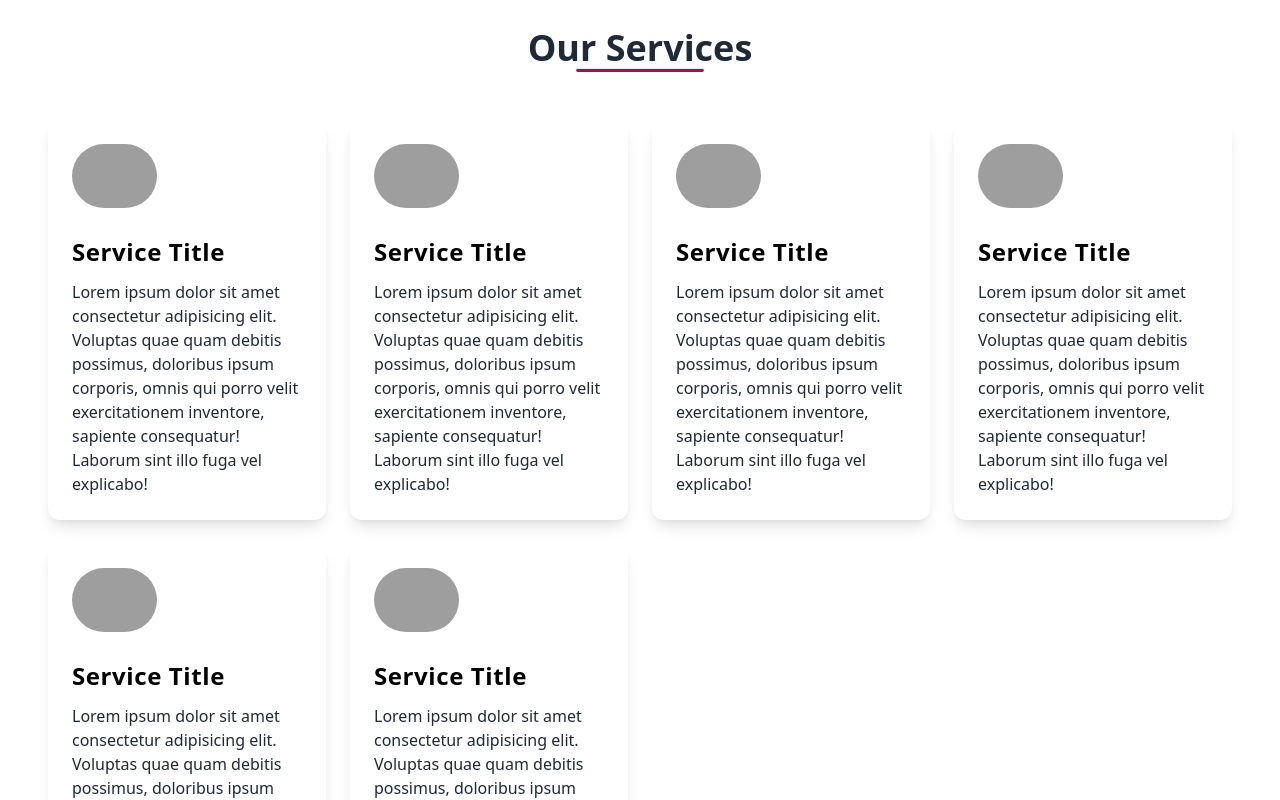
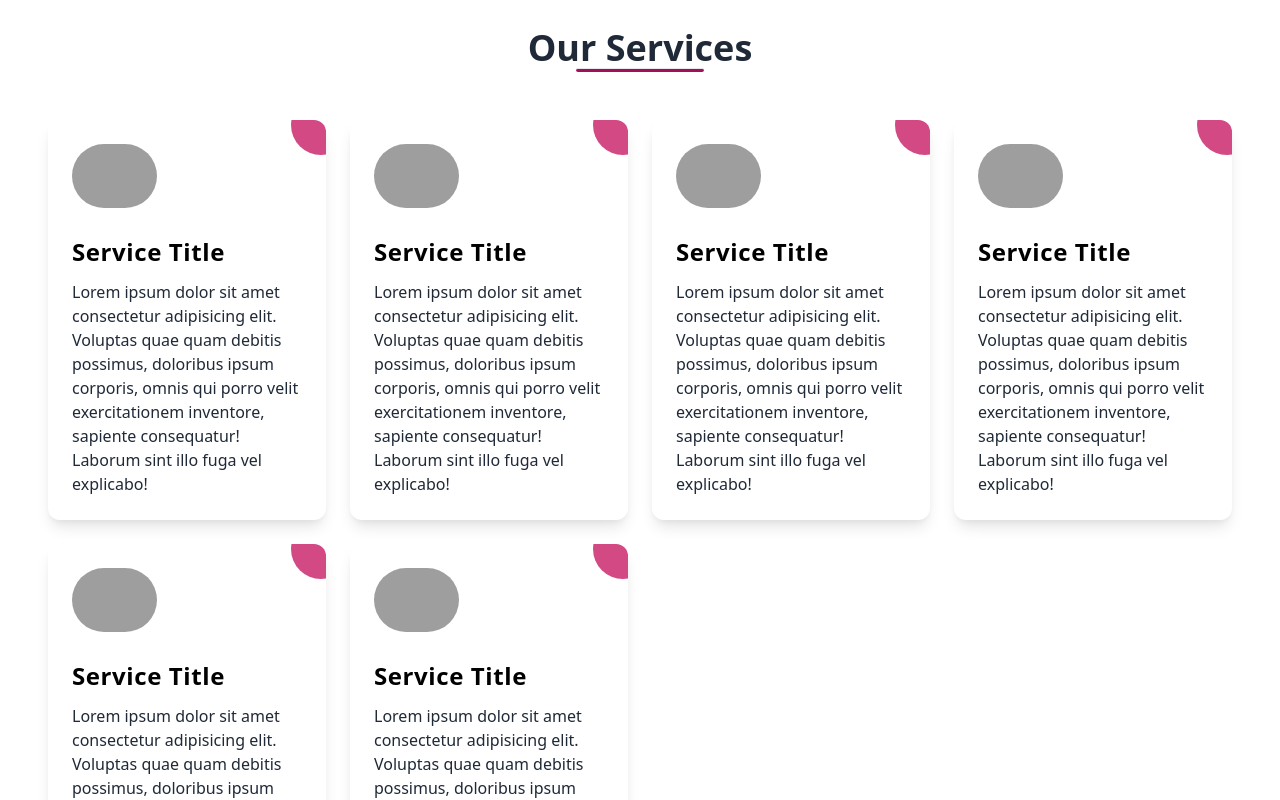
Before and after one commit to techhub-community/techhub-website, a Next.js app: page / in a window 1280 px wide. Shown: the part 2780-3580 px from the top of the page. Built offline with nearby package versions, Linux system fonts and the light colour scheme; grey boxes are pictures that could not be loaded.

Commit message:
updated scss file with services hover card

```diff
--- a/styles/globals.scss
+++ b/styles/globals.scss
@@ -14,6 +14,63 @@ a {
 * {
   box-sizing: border-box;
 }
+.go-corner {
+  display: flex;
+  align-items: center;
+  justify-content: center;
+  position: absolute;
+  width: 32px;
+  height: 32px;
+  overflow: hidden;
+  top: 0;
+  right: 0;
+  background-color: #d24984;
+  border-radius: 0 4px 0 32px;
+}
+
+.go-arrow {
+  margin-top: -4px;
+  margin-right: -4px;
+  color: white;
+  font-family: courier, sans;
+}
+
+.hover-card {
+  position: relative;
+  text-decoration: none;
+  z-index: 0;
+  overflow: hidden;
+
+  &:before {
+    content: '';
+    position: absolute;
+    z-index: -1;
+    top: -25px;
+    right: -25px;
+    background: #d24984;
+    height: 60px;
+    width: 60px;
+    border-radius: 32px;
+    transform: scale(1);
+    transform-origin: 50% 50%;
+    transition: transform 0.25s ease-out;
+  }
+
+  &:hover:before {
+    transform: scale(35);
+  }
+}
+
+.hover-card:hover {
+  p {
+    transition: all 0.3s ease-out;
+    color: rgba(255, 255, 255, 0.8);
+  }
+  h1 {
+    transition: all 0.3s ease-out;
+    color: #ffffff;
+  }
+}
 @tailwind base;
 @tailwind components;
 @tailwind utilities;
```
